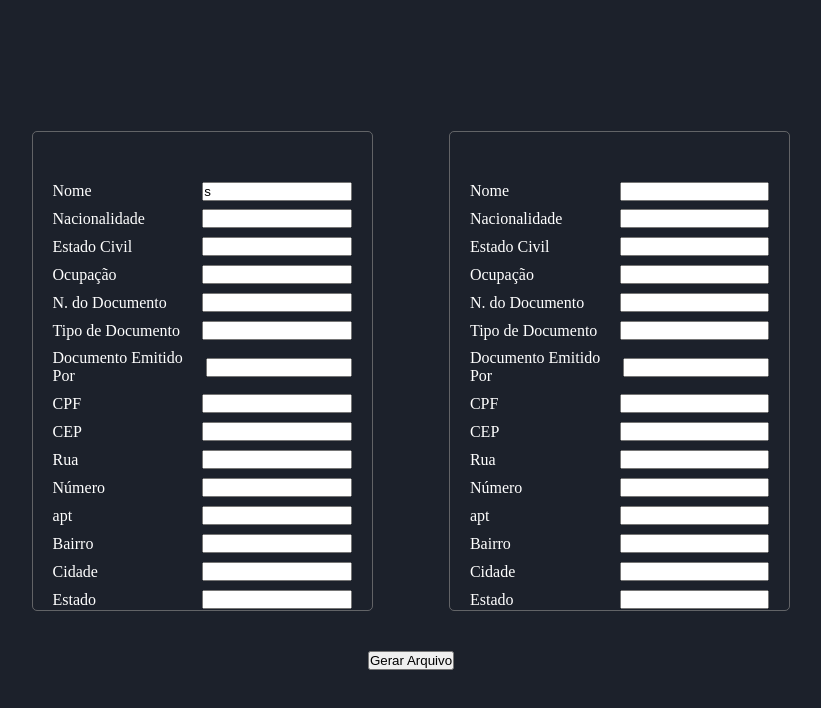
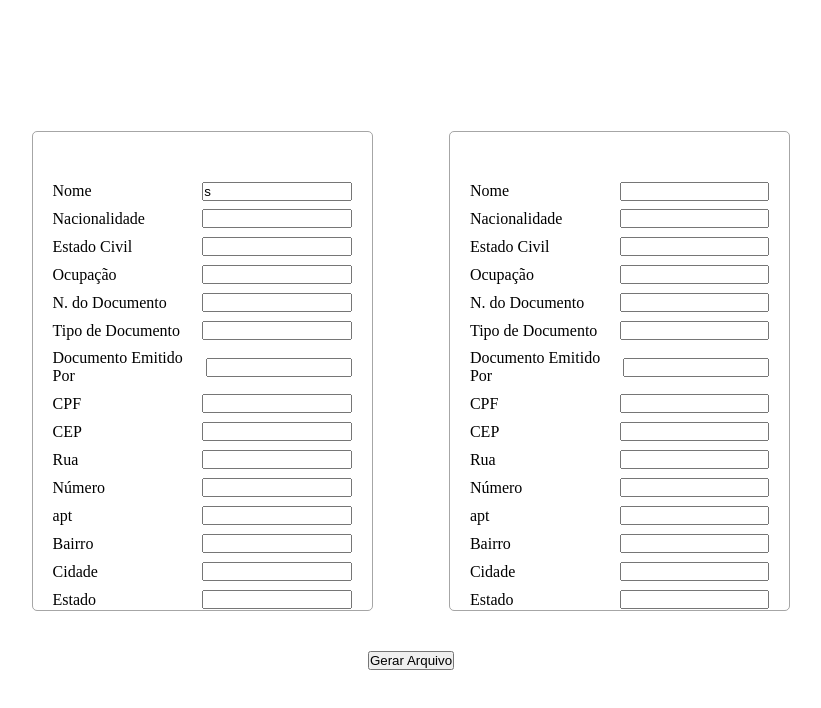
Before and after one commit to dev-LucasOliveira/PETICIONADOR, a plain HTML site: page index.html in a window 1280 px wide. Shown: the whole page, without its empty margins (229-1050 px from the left). Drawn offline with Linux system fonts and the light colour scheme.

Commit message:
style update

```diff
--- a/styles.css
+++ b/styles.css
@@ -5,8 +5,6 @@
 }
 
 .body {
-    color: white;
-    background-color: rgb(28, 33, 43);
     width: 100vw;
     height: 100vh;
     display: flex;
```
